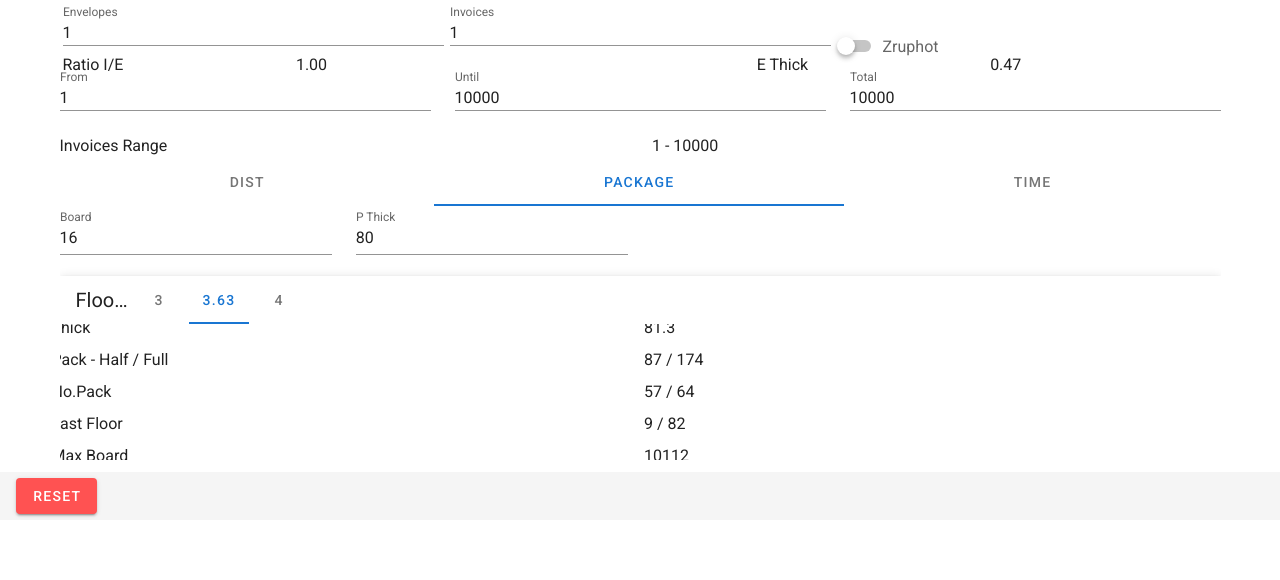
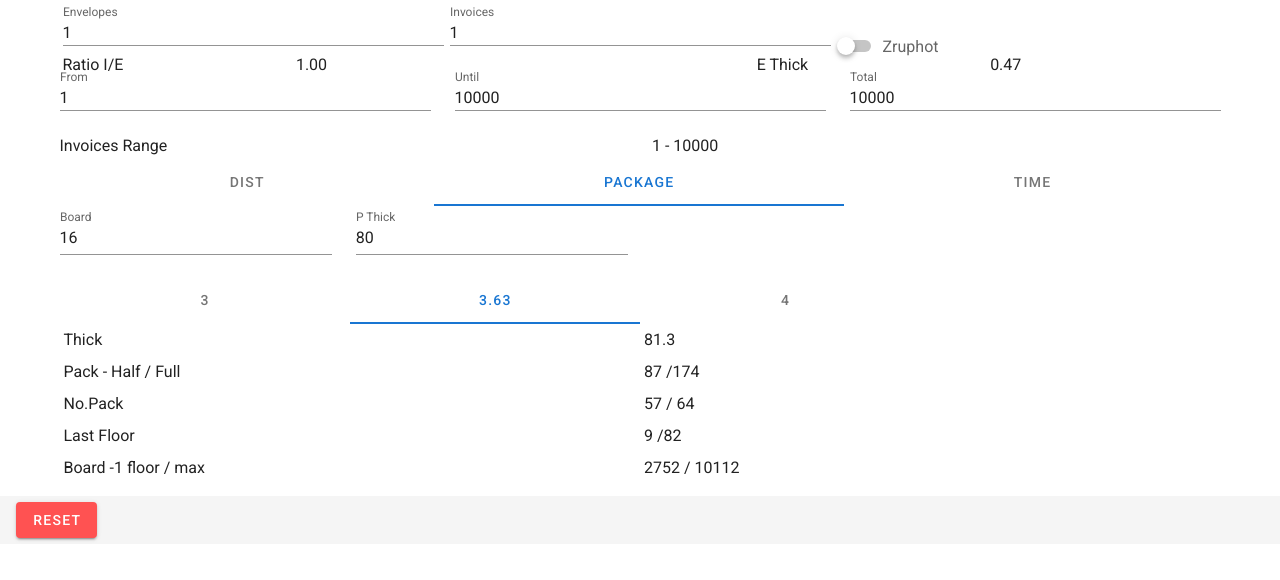
Before and after one commit to aviyot/envelope.calc, a Vue app: page / in a window 1280 px wide. Shown: the top 580 px of the page. Built offline with nearby package versions, Linux system fonts and the light colour scheme.

Commit message:
change style to vuetify...

```diff
--- a/src/components/Board.vue
+++ b/src/components/Board.vue
@@ -2,25 +2,22 @@
   <div class="board">
     <v-row class="package-type">
       <v-col cols="3">
-        <v-text-field v-model="boardSize" label="Board"></v-text-field>
+        <v-text-field type="number" v-model="boardSize" label="Board"></v-text-field>
       </v-col>
       <v-col cols="3">
-        <v-text-field v-model="thickness" label="P Thick"></v-text-field>
+        <v-text-field type="number" v-model="thickness" label="P Thick"></v-text-field>
       </v-col>
       <!--   <v-col cols="6">
        <v-checkbox v-model="componentDisplay.fullFloor" label="Full F"></v-checkbox>
        <v-checkbox v-model="componentDisplay.coumputedFloor" label="Calc F"></v-checkbox>
       </v-col>-->
     </v-row>
-    <v-toolbar dense>
-      <v-toolbar-title>Floors</v-toolbar-title>
       <v-tabs v-model="componentDisplay.floorTab">
         <!-- <v-tab>{{Math.round(calBoardFloors.floors)}}</v-tab> -->
         <v-tab>{{Math.floor(calBoardFloors.floors)}}</v-tab>
         <v-tab>{{(calBoardFloors.floors).toFixed(2)}}</v-tab>
         <v-tab>{{Math.ceil(calBoardFloors.floors)}}</v-tab>
       </v-tabs>
-    </v-toolbar>
     <v-tabs-items v-model="componentDisplay.floorTab">
      <!--   <v-tab-item>
         <BoardCalc :floor="Math.ceil(calBoardFloors.floors)" :round ="true"/>
@@ -181,7 +178,7 @@ input {
 }
 
 .v-tab {
+  min-width: 25%;
   padding: 6px;
-  min-width: 60px;
 }
 </style>
--- a/src/components/BoardCalc.vue
+++ b/src/components/BoardCalc.vue
@@ -1,63 +1,75 @@
 <template >
-  <div>
+  <v-container>
+    <v-row>
+      <v-col>
+        <label>Thick</label>
+      </v-col>
+      <v-col>
+        <span>{{packageThickness(calcPackageFullFloor(floor))}}</span>
+      </v-col>
+    </v-row>
 
     <v-row>
-      <v-col><label>Thick</label></v-col>
-      <v-col><span>{{packageThickness(calcPackageFullFloor(floor))}}</span></v-col>
+      <v-col>
+        <label>Pack - Half / Full</label>
+      </v-col>
+      <v-col>
+        <span>{{calcPackageFullFloor(floor)}} /</span>
+        <span>{{calcPackageFullFloor(floor)*2}}</span>
+      </v-col>
     </v-row>
 
-
-    <v-row>
-      <v-col><label>Pack - Half / Full </label></v-col>
-      <v-col><span>{{calcPackageFullFloor(floor)}} /</span> <span>{{calcPackageFullFloor(floor)*2}}</span> </v-col>
-    </v-row>
-
-   <!--  <v-row>
+    <!--  <v-row>
       <v-col><label>1 pack</label></v-col>
       <v-col><span>{{calcPackageFullFloor(floor)*2}}</span></v-col>
     </v-row>
- -->
+    -->
     <v-row>
-      <v-col><label>No.Pack</label></v-col>
+      <v-col>
+        <label>No.Pack</label>
+      </v-col>
       <v-col>
         <span>{{packageAmount(calcPackageFullFloor(floor)*2).fullPackageAmount}}</span> /
         <span>{{ Math.ceil(floor) * boardSize}}</span>
-
-        </v-col>
+      </v-col>
     </v-row>
 
     <!-- <div v-if="!isEqualMax"> -->
     <v-row>
-      <v-col><label>Last Floor</label></v-col>
       <v-col>
-        <span> {{packageAmount(calcPackageFullFloor(floor)*2).fullPackageAmount % boardSize}} / </span>
+        <label>Last Floor</label>
+      </v-col>
+      <v-col>
+        <span>{{packageAmount(calcPackageFullFloor(floor)*2).fullPackageAmount % boardSize}} /</span>
         <span>{{packageAmount(calcPackageFullFloor(floor)*2).lastPackageEnvelopesAmount}}</span>
-
-        </v-col>
+      </v-col>
     </v-row>
     <v-row>
-      <v-col><label>Max Board</label></v-col>
-      <v-col><span>{{maxEnvelopesOnBoard(Math.ceil(floor))}}</span></v-col>
+      <v-col>
+        <label>Board -1 floor / max</label>
+      </v-col>
+      <v-col>
+        <span>{{ boardSize * envelopePackageAmount }}</span> /
+        <span>{{maxEnvelopesOnBoard(Math.ceil(floor))}}</span>
+      </v-col>
     </v-row>
-  </div>
+    </v-container>
 </template>
 
 <script >
-
-import {mapGetters} from "vuex"
+import { mapGetters } from "vuex";
 export default {
   name: "BoardCalc",
-  props: ["floor","round"],
-
+  props: ["floor", "round"],
 
   computed: {
-
     ...mapGetters([
-      'calcPackageFullFloor',
-      'packageThickness',
-      'packageAmount',
-      'maxEnvelopesOnBoard',
-      'boardSize'
+      "calcPackageFullFloor",
+      "packageThickness",
+      "packageAmount",
+      "maxEnvelopesOnBoard",
+      "boardSize",
+      "envelopePackageAmount"
     ])
   }
 };
@@ -65,6 +77,6 @@ export default {
 
 <style scoped >
 .col {
-  padding : 4px;
+  padding: 4px;
 }
 </style>
--- a/src/components/CalcTime.vue
+++ b/src/components/CalcTime.vue
@@ -1,43 +1,86 @@
 <template>
-  <div class="calc-app">
-    <div>
-      <div class="speed-time">
+<v-container>
+    <v-row>
+      <v-col>
         <label>Speed</label>
-        <input v-model="speedConveyor" type="number">
+      </v-col>
+      <v-col>
+        <v-text-field type="number" v-model="speedConveyor" dense hide-details></v-text-field>
+      </v-col>
+    </v-row>
+    <v-row>
+      <v-col>
         <label>Duration</label>
+      </v-col>
+      <v-col>
         <span>{{durationTime}}</span>
+      </v-col>
+    </v-row>
+
+    <v-row>
+      <v-col>
         <label>End</label>
+      </v-col>
+      <v-col>
         <span>{{endTime}}</span>
-        <label>Start </label>
-        <input type="text" v-model="workTime.start" placeholder="hh:mm">
-        <label>End </label>
-        <input type="text" v-model="workTime.end" placeholder="hh:mm">
-       <label>Total</label>
-       <span>{{getTime.hour}}:{{getTime.minute}}</span>
-       <label>Amount </label>
-       <span>{{envelopesPerTime}}</span>
-      </div>
-    </div>
-  </div>
+      </v-col>
+    </v-row>
+    <v-row>
+      <v-col>
+          <v-divider ></v-divider>
+
+      </v-col>
+    </v-row>
+   <v-row>
+      <v-col>
+        <label>Start</label>
+      </v-col>
+      <v-col>
+        <v-text-field type="text" v-model="workTime.start" dense hide-details></v-text-field>
+      </v-col>
+    </v-row>
+
+    <v-row>
+      <v-col>
+        <label>End</label>
+      </v-col>
+      <v-col>
+        <v-text-field type="text" v-model="workTime.end" dense hide-details></v-text-field>
+      </v-col>
+    </v-row>
+
+    <v-row>
+      <v-col>
+        <label>Total</label>
+      </v-col>
+      <v-col>
+        <span>{{getTime.hour}}:{{getTime.minute}}</span>
+      </v-col>
+    </v-row>
+
+    <v-row>
+      <v-col>
+        <label>Amount</label>
+      </v-col>
+      <v-col>
+        <span>{{envelopesPerTime}}</span>
+      </v-col>
+    </v-row>
+</v-container>
 </template>
 
 <script>
 import moment from "moment";
 import "moment-duration-format";
-import { mapState, mapGetters} from "vuex";
+import { mapState, mapGetters } from "vuex";
 export default {
   name: "CalcTime",
-  methods:{
-
-  },
+  methods: {},
   computed: {
- ...mapGetters([
-  'getTime',
-  'envelopesPerTime'
- ]),
-...mapState({
-   workTime:'machine'
-}),
+    ...mapGetters(["getTime", "envelopesPerTime"]),
+    ...mapState({
+      workTime: "machine"
+    }),
     speedConveyor: {
       get() {
         return this.$store.state.machine.speedConveyor;
@@ -73,24 +116,8 @@ export default {
 
 <!-- Add "scoped" attribute to limit CSS to this component only -->
 <style scoped>
-.data {
-  display: grid;
-  grid-template-columns: 1fr 2fr;
-}
-.time input {
-  max-width: 20px;
-}
 
-.time {
-  background-color: blue;
-  color: white;
-}
-
-.speed-time {
-  display: grid;
-  grid-template-columns: 1fr 1fr;
-}
-input {
-  max-width: 60px;
+.col {
+  padding: 4px;
 }
 </style>
--- a/src/components/Distribution.vue
+++ b/src/components/Distribution.vue
@@ -14,10 +14,11 @@
           <th v-on:click="updateRange(dis.orderFrom,dis.orderUntil)">{{dis.name}}</th>
           <td>
 
-            <input type="number" v-model="dis.orderFrom" />
+            <v-text-field type="number" v-model="dis.orderFrom"  dense hide-details></v-text-field>
           </td>
           <td>
-            <input type="number" v-model="dis.orderUntil" />
+          <v-text-field type="number" v-model="dis.orderUntil" dense hide-details></v-text-field>
+
           </td>
           <td>{{dis.orderUntil - dis.orderFrom +1}}</td>
         </tr>
```
